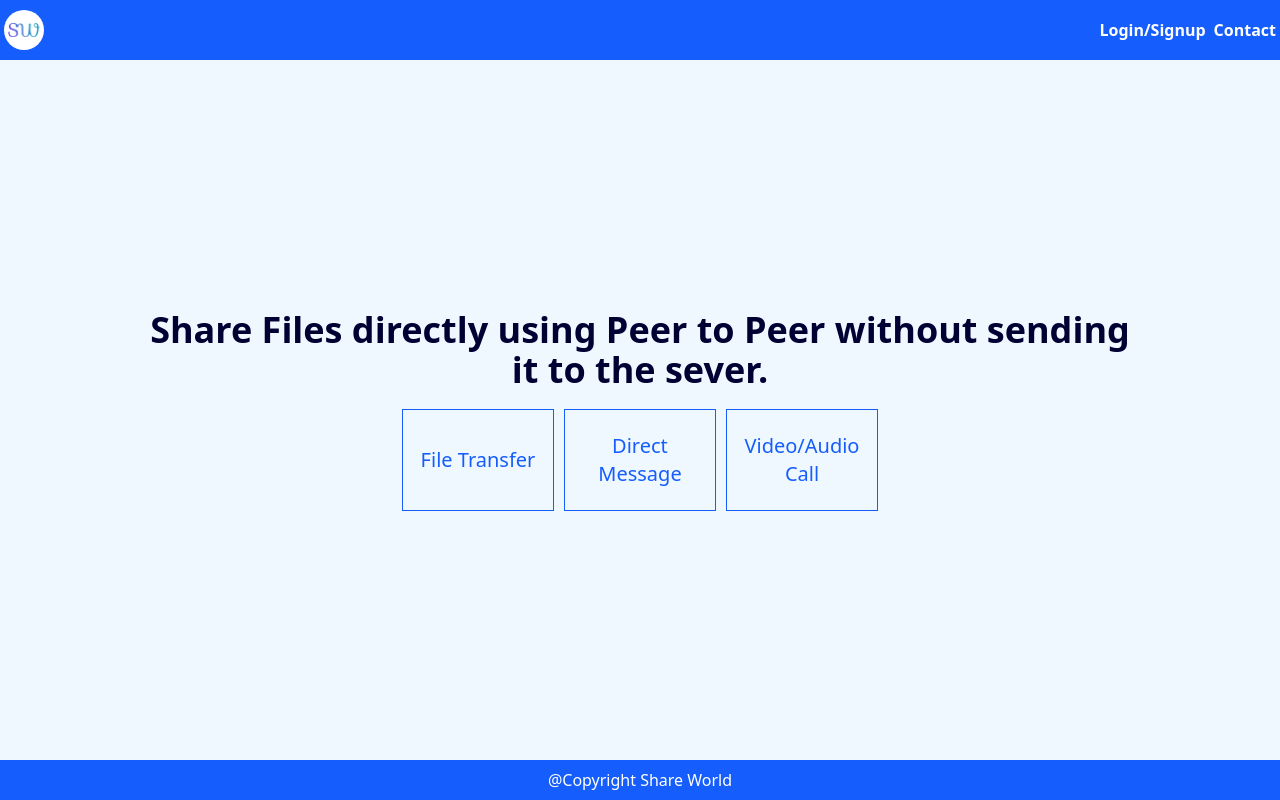
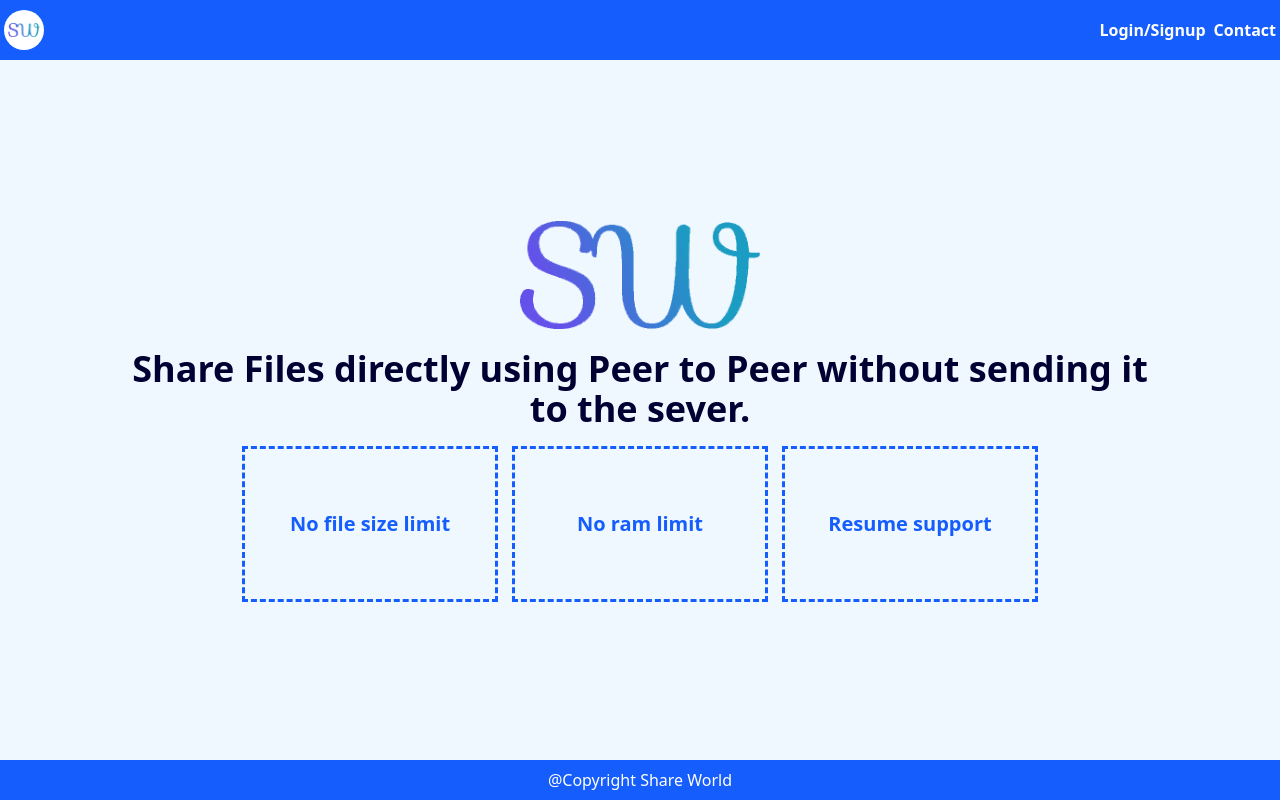
Before and after one commit to NotRohanPaul/share-world, a React (Vite) app in the folder frontend/: page / in a window 1280 px wide. Built offline with nearby package versions, Linux system fonts and the light colour scheme; no server answers.

Commit message:
added some animation with motion library

```diff
--- a/frontend/package.json
+++ b/frontend/package.json
@@ -18,6 +18,7 @@
   "dependencies": {
     "@tanstack/react-query": "^5.75.1",
     "axios": "^1.9.0",
+    "motion": "^12.12.1",
     "react": "^18.2.0",
     "react-dom": "^18.2.0",
     "react-helmet-async": "^2.0.5",
--- a/frontend/src/components/auth/auth-form.tsx
+++ b/frontend/src/components/auth/auth-form.tsx
@@ -6,7 +6,9 @@ import type { AuthVariantType } from "./types";
 export const AuthForm = ({ authType }: { authType: AuthVariantType; }) => {
 
     return (
-        <form noValidate={true} onSubmit={(e) => e.preventDefault()} className={"flex flex-col gap-2 p-4 auth-form"}>
+        <form
+            noValidate={true}
+            onSubmit={(e) => e.preventDefault()} className={"flex flex-col gap-2 p-4 auth-form"}>
             {
                 authType === "signup" ?
                     <SignupForm /> :
--- a/frontend/src/index.css
+++ b/frontend/src/index.css
@@ -2,7 +2,6 @@
 
 @theme {
     --color-primary: theme(colors.blue.600);
-    --feature-grid: repeat(3, 150px);
     /* equals 480px */
     --breakpoint-xs: 30rem;
 }
@@ -11,6 +10,7 @@
     body {
         background-color: aliceblue;
         color: #000033;
+        overflow: hidden;
     }
 
     button {
@@ -48,10 +48,10 @@
     }
 
     .features-container {
-        @apply grid grid-cols-(--feature-grid) grid-rows-[100px] gap-3 justify-self-center;
+        @apply flex gap-5 text-primary font-bold max-sm:flex-col;
 
         div {
-            @apply w-full h-full grid place-content-center text-xl text-center outline outline-primary p-2 text-primary;
+            @apply w-[250px] h-[150px] grid place-items-center text-center text-xl outline-3 outline-primary outline-dashed p-2 max-md:w-[120px] max-md:h-[100px] max-md:text-base;
         }
     }
 
--- a/frontend/src/pages/auth-page.tsx
+++ b/frontend/src/pages/auth-page.tsx
@@ -2,6 +2,7 @@ import { AppImages } from "@src/assets";
 import { AuthForm } from "@src/components/auth/auth-form";
 import type { AuthVariantType } from "@src/components/auth/types";
 import { appRoutes } from "@src/routes/app-routes";
+import { motion } from "motion/react";
 import { useState } from "react";
 import { Helmet } from "react-helmet-async";
 import { Link } from "react-router";
@@ -14,14 +15,17 @@ export const AuthPage = () => {
         <Helmet prioritizeSeoTags={true}>
             <title>Login/Signup</title>
         </Helmet>
-        <article className="h-[100dvh] grid place-content-center gap-4">
-            <header className="justify-self-center">
+        <article
+            className="h-[100dvh] grid place-content-center gap-4 max-xs:justify-normal max-xs:p-3">
+            <header
+                className="justify-self-center">
                 <Link to={appRoutes.home}>
                     <AppImages.ShareWorld width={200} height="auto" className="w-40 h-auto max-sm:w-30 max-sm:h-12" />
                 </Link>
             </header>
-            <main className="w-[450px] max-sm:w-[350px] flex flex-col gap-4 p-1">
-                <header className="self-center text-2xl p-0.5 rounded-full border-2 border-gray-500 overflow-hidden max-sm:text-xl  [&>button]:w-[150px] [&>button]:p-3 max-sm:[&>button]:p-1 max-sm:[&>button]:w-[100px]">
+            <main
+                className="w-[450px] flex flex-col gap-4 p-1  max-sm:w-[350px] max-xs:w-full">
+                <header className="self-center text-xl p-0.5 rounded-full border-2 border-gray-500 overflow-hidden max-sm:text-xl  [&>button]:w-[100px] [&>button]:p-2 max-sm:[&>button]:p-1 max-sm:[&>button]:w-[80px] max-sm:[&>button]:text-base">
                     <button
                         className={`rounded-l-full ${authType === "login" ? "bg-primary text-white" : "hover:bg-blue-200"}`}
                         onClick={() => setAuthType("login")}
@@ -33,17 +37,15 @@ export const AuthPage = () => {
                         children="SignUp"
                     />
                 </header>
-                <main className="text-xl max-sm:text-base border-2 border-gray-500 rounded-lg">
+                <motion.main
+                    key={authType}
+                    initial={{ y: 50, opacity: 0 }}
+                    animate={{ y: 0, opacity: 1 }}
+                    exit={{ y: 50, opacity: 0 }}
+                    transition={{ type: "spring", stiffness: 150 }}
+                    className="text-xl border-2 border-gray-500 rounded-lg max-sm:text-base">
                     <AuthForm authType={authType} />
-                </main>
-                <div className="h-1 [background-image:repeating-linear-gradient(90deg,transparent_0_3%,gray_3%_7%)] " />
-                <footer className="self-center">
-                    <button className="p-3 max-sm:p-2 max-sm:text-sm text-white font-semibold bg-primary rounded-sm">
-                        {authType === "signup" ?
-                            "SignUp with Google" :
-                            "Login with Google"}
-                    </button>
-                </footer>
+                </motion.main>
             </main>
         </article>
     </>
--- a/frontend/src/pages/landing-page.tsx
+++ b/frontend/src/pages/landing-page.tsx
@@ -1,5 +1,6 @@
 import { AppImages } from "@src/assets";
 import { appRoutes } from "@src/routes/app-routes";
+import { motion } from "motion/react";
 import { Link } from "react-router";
 
 export const LandingPage = () => {
@@ -24,14 +25,34 @@ export const LandingPage = () => {
                     </div>
                 </nav>
             </header>
-            <main className="grid place-content-center gap-5">
-                <h1 className="w-[80%] justify-self-center text-4xl text-center font-bold">
+            <main className="h-full grid justify-items-center content-center gap-5">
+                <Link to={appRoutes.home}>
+                    <AppImages.ShareWorld width={200} height="auto" className="w-60 h-auto max-sm:w-40 max-sm:h-auto" />
+                </Link>
+                <motion.h1
+                    initial={{ y: -500, opacity: 0 }}
+                    animate={{ y: 0, opacity: 100 }}
+                    transition={{ type: "spring", stiffness: 80 }}
+                    className="w-[80%] text-4xl text-center font-bold max-sm:text-2xl">
                     Share Files directly using Peer to Peer without sending it to the sever.
-                </h1>
+                </motion.h1>
                 <div className="features-container">
-                    <div>File Transfer</div>
-                    <div>Direct Message</div>
-                    <div>Video/Audio Call</div>
+                    <motion.div
+                        initial={{ x: -100, opacity: 0 }}
+                        animate={{ x: 0, opacity: 1 }}
+                        transition={{ duration: 0.8 }}
+                    >No file size limit
+                    </motion.div>
+                    <motion.div
+                        initial={{ y: 100, opacity: 0 }}
+                        animate={{ y: 0, opacity: 1 }}
+                        transition={{ duration: 0.8 }}
+                    >No ram limit</motion.div>
+                    <motion.div
+                        initial={{ x: 100, opacity: 0 }}
+                        animate={{ x: 0, opacity: 1 }}
+                        transition={{ duration: 0.8 }}
+                    >Resume support</motion.div>
                 </div>
             </main>
             <footer className="h-10 grid place-content-center text-center bg-primary text-white">
```
Also changed, not shown: 1 other file (tests, documents, lock files or other folders).
